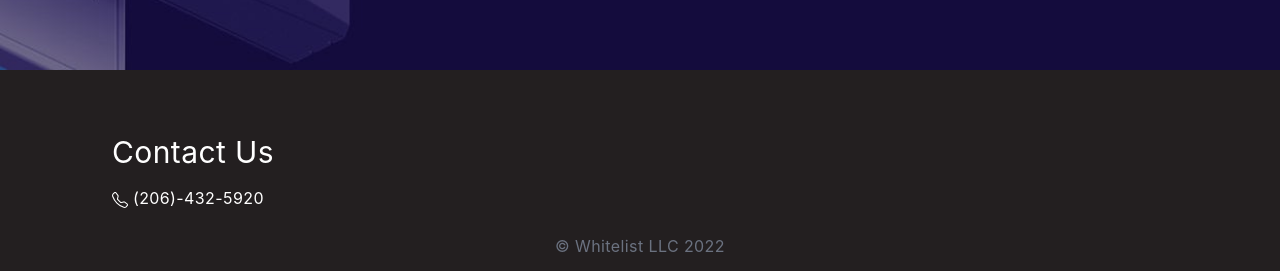
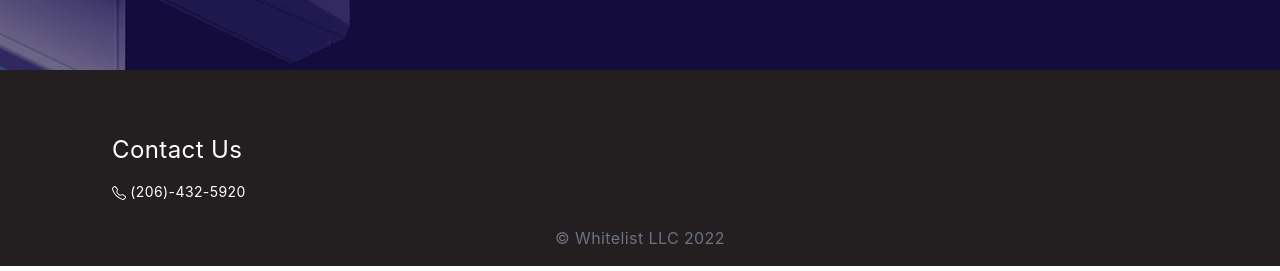
Before and after one commit to lgoodcode/whitelist, a React app: page / in a window 1280 px wide. Shown: the part 730-1001 px from the top of the page. Built offline with nearby package versions, Linux system fonts and the light colour scheme.

Commit message:
Fixed Footer, Navbar and README

```diff
--- a/src/components/Footer/Footer.tsx
+++ b/src/components/Footer/Footer.tsx
@@ -2,12 +2,12 @@ import { BsTelephone } from 'react-icons/bs'
 
 export default function Footer(): JSX.Element {
   return (
-    <footer className="container bg-raisinBlack tracking-wide">
+    <footer className="container min-w-full bg-raisinBlack tracking-wide">
       <div className="w-full pt-16 pb-6 px-4 text-sm text-center md:text-left fade-in">
         <div>
-          <h1 className="text-3xl">Contact Us</h1>
+          <h1 className="text-2xl">Contact Us</h1>
           <div className="mt-4">
-            <span className="text-base">
+            <span className="text-sm">
               <BsTelephone className="inline" /> (206)-432-5920
             </span>
           </div>
--- a/src/components/Navbar/Navbar.tsx
+++ b/src/components/Navbar/Navbar.tsx
@@ -14,7 +14,7 @@ export default function Navbar() {
   /**
    * Changes navbar background when scrolled
    */
-  const navbarScrolled = (): void => setScrolled(window.scrollY >= 90)
+  const navbarScrolled = (): void => setScrolled(window.scrollY >= 100)
 
   /**
    * Check if the page is already scrolled on load
@@ -49,7 +49,7 @@ export default function Navbar() {
           scrolled
             ? 'bg-raisinBlack shadow-[0_2px_10px] shadow-gray-900 lg:py-0'
             : '',
-          'fixed min-w-full z-30 px-4 lg:py-8 sm:px-8 md:px-16 lg:px-24 transition-all duration-500'
+          'fixed min-w-full z-30 px-4 md:py-8 sm:px-8 md:px-16 lg:px-24 transition-all duration-500'
         )}
       >
         <div className="relative flex items-center justify-between md:justify-end">
```
Also changed, not shown: 1 other file (tests, documents, lock files or other folders).
